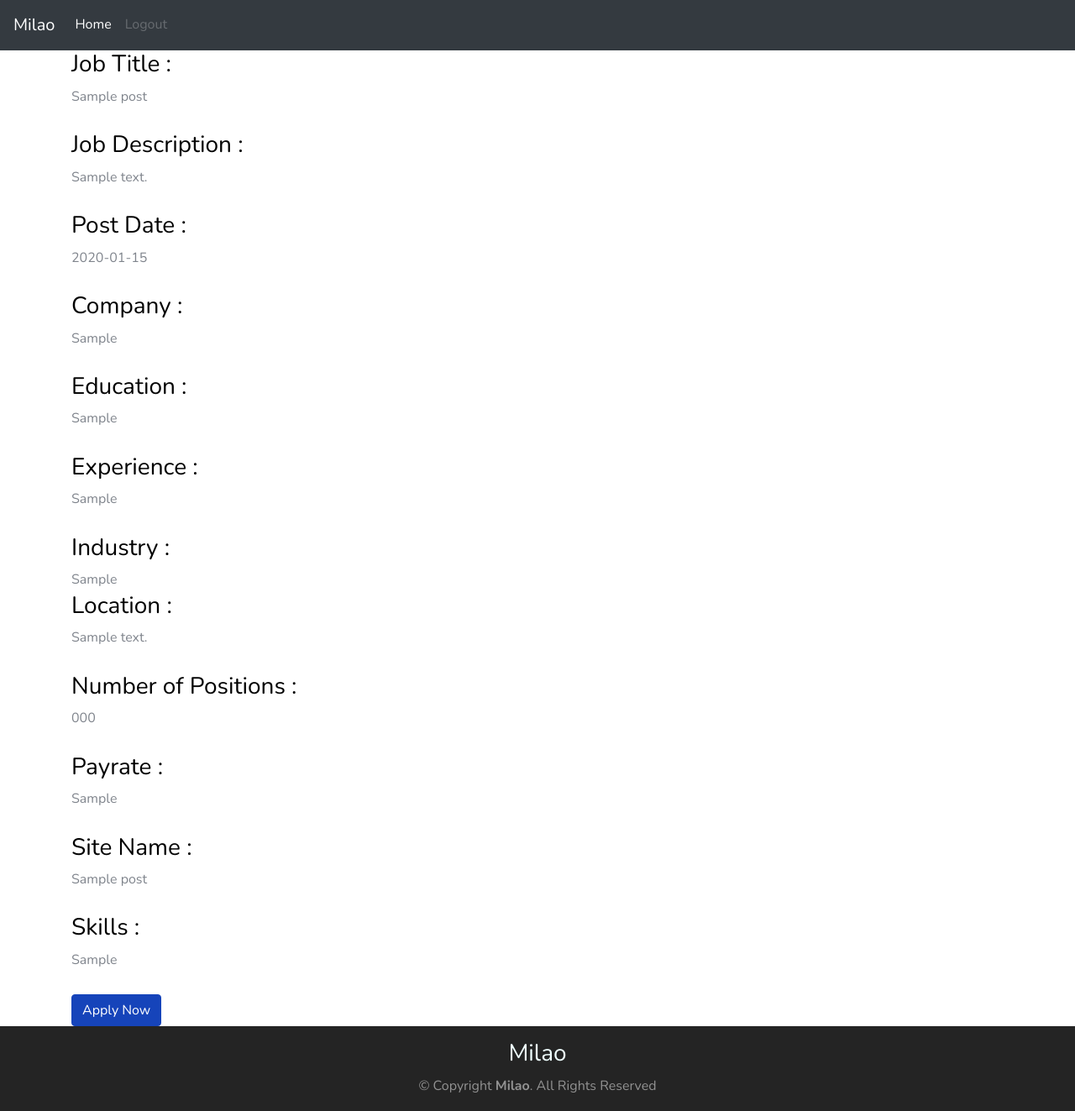
After one commit to jatin2810/flipr-, a Django app: page /jobs/detail/1/ in a window 1280 px wide. The commit adds this page. Shown: the whole page at 84% size. Run offline with Django 3.2, Linux system fonts and the light colour scheme; tables that the repository leaves empty hold one stand-in row (values such as "Sample post"); some libraries are stand-ins or nearby versions; some web fonts are replaced.

Commit message:
Almost Done

```diff
--- a/accounts/views.py
+++ b/accounts/views.py
@@ -2,8 +2,6 @@ from django.shortcuts import render, redirect
 from django.contrib.auth.forms import UserCreationForm, AuthenticationForm
 from django.contrib.auth import login,logout
 
-
-# Create your views here.
 def signup_view(request):
     if request.method == 'POST':
         form = UserCreationForm(request.POST)
--- a/jobs/admin.py
+++ b/jobs/admin.py
@@ -1,4 +1,5 @@
 from django.contrib import admin
-from .models import JobPost
+from .models import JobPost,JobApply
 # Register your models here.
 admin.site.register(JobPost)
+admin.site.register(JobApply)
--- a/jobs/models.py
+++ b/jobs/models.py
@@ -1,4 +1,6 @@
 from django.db import models
+from django.contrib.auth.models import User
+
 
 # Create your models here.
 class JobPost(models.Model):
@@ -20,3 +22,12 @@ class JobPost(models.Model):
     class Meta:
         managed = True
         db_table = 'job_post'
+
+
+class JobApply(models.Model):
+    user = models.ForeignKey(User,on_delete=models.CASCADE)
+    jobid = models.ForeignKey(JobPost,on_delete=models.CASCADE)
+
+    class Meta:
+        managed=True
+        db_table = 'job_applied'
--- a/jobs/urls.py
+++ b/jobs/urls.py
@@ -7,5 +7,6 @@ urlpatterns = [
     path('home/', views.home, name='home'),
     path('profile/', views.profile, name='profile'),
     path('about/', views.about, name='about'),
+    path('detail/<int:pk>/', views.detail, name='detail'),
     # path('import/', views.import_view, name='import'),
     ]
--- a/jobs/views.py
+++ b/jobs/views.py
@@ -29,6 +29,11 @@ def profile(request):
 def about(request):
     return render(request, 'jobs/profile.html')
 
+def detail(request,pk):
+    job = JobPost.objects.filter(id=pk).first()
+    print(job)
+    return render(request,'jobs/detail.html',{'job':job})
+
 # def import_view(request):
 #     cwd = os.getcwd()
 #     file_to_read = cwd+'\\file\\sample.xlsx'
--- /dev/null
+++ b/templates/jobs/detail.html
@@ -0,0 +1,159 @@
+<!doctype html>
+{% load static %}
+<html lang="en">
+  <head>
+    <title>Careers &mdash; Website Template by Colorlib</title>
+    <meta charset="utf-8">
+    <meta name="viewport" content="width=device-width, initial-scale=1, shrink-to-fit=no">
+    <link rel="stylesheet" href="{% static 'css/custom-bs.css' %}">
+    <link rel="stylesheet" href="{% static 'css/jquery.fancybox.min.css' %}">
+    <link rel="stylesheet" href="{% static 'css/bootstrap-select.min.css' %}">
+    <link rel="stylesheet" href="{% static 'fonts/icomoon/style.css' %}">
+    <link rel="stylesheet" href="{% static 'fonts/line-icons/style.css' %}">
+    <link rel="stylesheet" href="{% static 'css/owl.carousel.min.css' %}">
+    <link rel="stylesheet" href="{% static 'css/animate.min.css' %}">
+    <link rel="stylesheet" href="{% static 'css/style.css' %}">
+  </head>
+  <body id="top">
+
+
+    <div class="site-wrap">
+
+        <div class="site-mobile-menu site-navbar-target">
+          <div class="site-mobile-menu-header">
+            <div class="site-mobile-menu-close mt-3">
+              <span class="icon-close2 js-menu-toggle"></span>
+            </div>
+          </div>
+          <div class="site-mobile-menu-body"></div>
+        </div> <!-- .site-mobile-menu -->
+
+
+      <nav class="navbar navbar-expand-lg navbar-dark bg-dark">
+  <a class="navbar-brand" href="{% url 'jobs:home'%}">Milao</a>
+  <button class="navbar-toggler" type="button" data-toggle="collapse" data-target="#navbarNav" aria-controls="navbarNav" aria-expanded="false" aria-label="Toggle navigation">
+    <span class="navbar-toggler-icon"></span>
+  </button>
+
+  <div class="collapse navbar-collapse" id="navbarNav">
+    <ul class="navbar-nav">
+      <li class="nav-item active">
+        <a class="nav-link" href="{% url 'jobs:home'%}">Home </a>
+      </li>
+      <li class="nav-item">
+        <a class="nav-link disabled" href="" >Logout</a>
+      </li>
+    </ul>
+  </div>
+</nav>
+
+   <div class="container">
+   		<div>
+   			<h3>Job Title : </h3>{{job.jobtitle}}
+   		</div>
+   		<br>
+   		<div>
+   			<h3>Job Description : </h3>{{job.jobdescription}}
+   		</div>
+   		<br>
+   		<div>
+   			<h3>Post Date : </h3>{{job.postdate}}
+   		</div>
+   		<br>
+   		<div>
+   			<h3>Company : </h3>{{job.company}}
+   		</div>
+   		<br>
+   		<div>
+   			<h3>Education : </h3>{{job.education}}
+   		</div>
+   		<br>
+   		<div>
+   			<h3>Experience : </h3>{{job.experience}}
+   		</div>
+   		<br>
+   		<div>
+   			<h3>Industry : </h3>{{job.industry}}
+   		</div>
+
+   		<div>
+   			<h3>Location : </h3>{{job.joblocation_address}}
+   		</div>
+   		<br>
+   		<div>
+   			<h3>Number of Positions : </h3>{{job.numberofpositions}}
+   		</div>
+   		<br>
+   		<div>
+   			<h3>Payrate : </h3>{{job.payrate}}
+   		</div>
+   		<br>
+   		<div>
+   			<h3>Site Name : </h3>{{job.site_name}}
+   		</div>
+   		<br>
+   		<div>
+   			<h3>Skills : </h3>{{job.skills}}
+   		</div>
+   		<br>
+   		<div>
+	   		<form action="{% url 'jobs:home'%}" id="myform" method='POST'>
+
+	   			{% csrf_token %}
+
+	   			<button type="button" id="something" class="btn btn-primary" >Apply Now</button>
+
+	   		</form>
+   		</div>
+	</div>
+<!-- ======= Footer ======= -->
+<footer id="footer" style="background: #242424 !important; text-align: center;padding: 1em;">
+  <div class="container">
+    <h3 style="color:azure">Milao</h3>
+    <div class="social-links">
+      <a href="#" class="twitter"><i class="bx bxl-twitter"></i></a>
+      <a href="#" class="facebook"><i class="bx bxl-facebook"></i></a>
+      <a href="#" class="instagram"><i class="bx bxl-instagram"></i></a>
+      <a href="#" class="google-plus"><i class="bx bxl-skype"></i></a>
+      <a href="#" class="linkedin"><i class="bx bxl-linkedin"></i></a>
+    </div>
+    <div class="copyright">
+      &copy; Copyright <strong><span>Milao</span></strong>. All Rights Reserved
+    </div>
+  </div>
+</footer><!-- End Footer -->
+
+</div>
+
+  <!-- SCRIPTS -->
+  <script src="{% static 'js/jquery.min.js' %}"></script>
+  <script src="{% static 'js/bootstrap.bundle.min.js' %}"></script>
+  <script src="{% static 'js/isotope.pkgd.min.js' %}"></script>
+  <script src="{% static 'js/stickyfill.min.js' %}"></script>
+  <script src="{% static 'js/jquery.fancybox.min.js' %}"></script>
+  <script src="{% static 'js/jquery.easing.1.3.js' %}"></script>
+
+  <script src="{% static 'js/jquery.waypoints.min.js' %}"></script>
+  <script src="{% static 'js/jquery.animateNumber.min.js' %}"></script>
+  <script src="{% static 'js/owl.carousel.min.js"></script>
+
+  <script src="{% static 'js/custom.js' %}"></script>
+<script type="text/javascript">
+
+// 	$('#something').click( function() { alert('clicked');
+// console.log("vaibhav pagal hai");
+// 	alert("Successfully Applied");
+// 	$(#myform).submit();
+// 	});
+
+
+	$("#something").click(function(){
+
+	  alert("Successfully Applied");
+	  $("#myform").submit();
+});
+
+</script>
+
+</body>
+</html>
```
Also changed, not shown: templates/jobs/index.html (+50 -41 lines), jobs/migrations/0002_jobapply.py (added).
